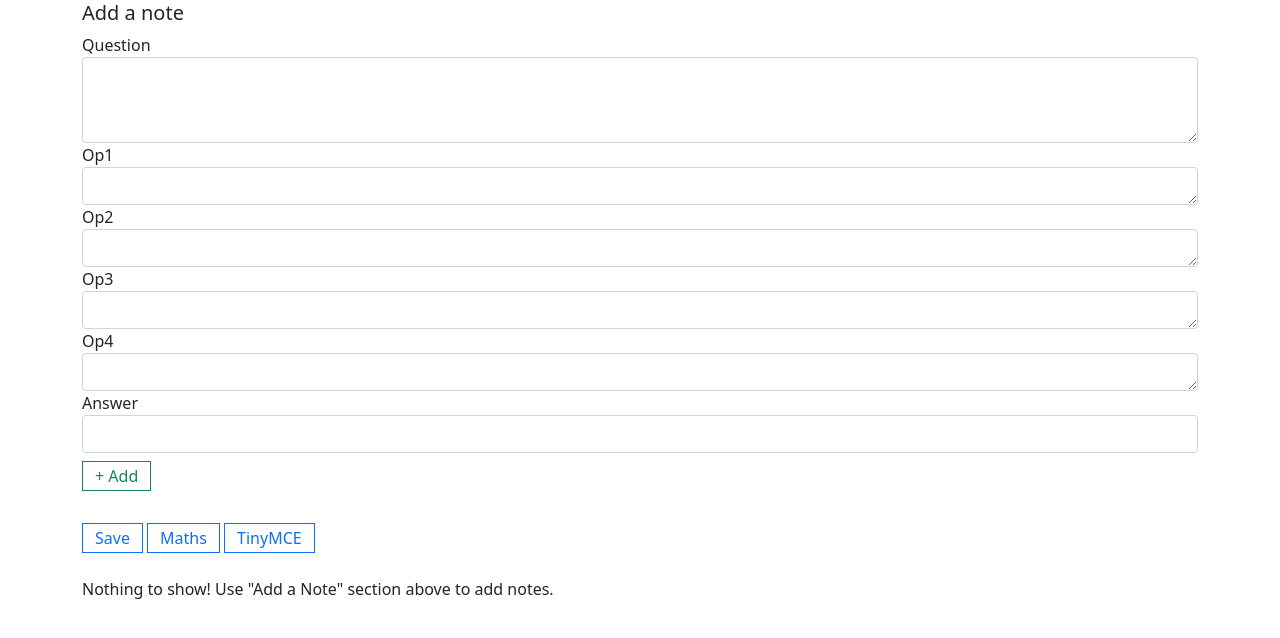
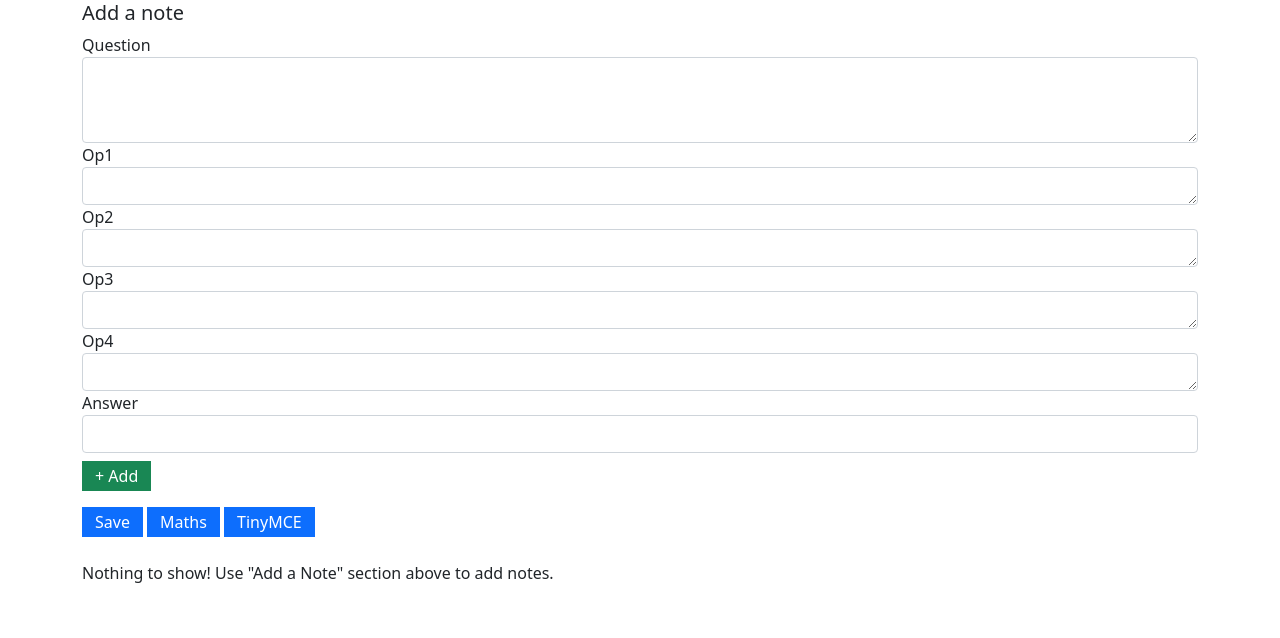
Before and after one commit to saikrishna7004/examsite, a Django app: template templates/create.html in a window 1280 px wide. Shown: the part 15-653 px from the top of the page. Run offline with Django 3.2, Linux system fonts and the light colour scheme; the template is opened without the code that fills it, so the values that code supplies are empty; some libraries are stand-ins or nearby versions.

Commit message:
Add files via upload

```diff
--- a/templates/create.html
+++ b/templates/create.html
@@ -11,7 +11,7 @@
 </head>
 <body>
 
-	<div class="container my-3" style="max-height: 65vh; overflow: scroll;">
+	<div class="container mt-3">
 		<h5 class="card-title">Add a note</h5>
         <div class="form-group">
         	<label for="ques">Question</label>
@@ -37,20 +37,20 @@
         	<label for="ans">Answer</label>
 			<input type="number" class="form-control" id="ans">
         </div>
-        <button class="btn btn-outline-success shadow-none my-2" id="addBtn">+ Add</button>
+        <button class="btn btn-success shadow-none my-2" id="addBtn">+ Add</button>
 	</div>
 	<div class="container">
-		<button class="btn btn-outline-primary shadow-none my-2" onclick="save()">Save</button>
-		<button class="btn btn-outline-primary shadow-none my-2" onclick="$('#mathpop').show();">Maths</button>
-		<button class="btn btn-outline-primary shadow-none my-2" onclick="$('#tinypop').show();">TinyMCE</button>
+		<button class="btn btn-primary shadow-none my-2" onclick="save()">Save</button>
+		<button class="btn btn-primary shadow-none my-2" onclick="$('#mathpop').show();">Maths</button>
+		<button class="btn btn-primary shadow-none my-2" onclick="$('#tinypop').show();">TinyMCE</button>
 	</div>
 	<div id="preview" class="container my-3" style="max-height: 45vh; overflow: scroll;">
 
 	</div>
 	<div class="pop" id="mathpop">
 		<div class="p-2 innerwhite">
-			<button class="btn btn-outline-primary shadow-none my-2" onclick="$('#mathpop').hide();">Close</button>
-			<button class="btn btn-outline-primary shadow-none my-2" onclick="copyToClipboard('\\\\('+formula.value.replaceAll('\\','\\\\'))+'\\\\)'">Copy</button>
+			<button class="btn btn-primary shadow-none my-2" onclick="$('#mathpop').hide();">Close</button>
+			<button class="btn btn-primary shadow-none my-2" onclick="copyToClipboard('\\\\('+formula.value.replaceAll('\\','\\\\'))+'\\\\)'">Copy</button>
 			<math-field id="formula" virtual-keyboard-mode=manual>
 				x=\frac{-b\pm \sqrt{b^2-4ac}}{2a}
 			</math-field><br><br>
@@ -59,8 +59,8 @@
 	</div>
 	<div class="pop" id="tinypop">
 		<div class="p-2 innerwhite">
-			<button class="btn btn-outline-primary shadow-none my-2" onclick="$('#tinypop').hide();">Close</button>
-			<button class="btn btn-outline-primary shadow-none my-2" onclick="copyToClipboard(tinyMCE.activeEditor.getContent({format : 'raw'}))">Copy</button>
+			<button class="btn btn-primary shadow-none my-2" onclick="$('#tinypop').hide();">Close</button>
+			<button class="btn btn-primary shadow-none my-2" onclick="copyToClipboard(tinyMCE.activeEditor.getContent({format : 'raw'}))">Copy</button>
 			<textarea id="tiny"></textarea>
 		</div>
 	</div>
@@ -90,7 +90,7 @@
 			position: relative;
 			overflow: scroll;
 		}
-		#preview:last-child hr {
+		.preques:last-child hr {
 			display: none;
 		}
 	</style>
@@ -160,15 +160,15 @@ function showNotes() {
 	}
 	let html = "";
 	notesObj.forEach(function(e, index) {
-		html += `
+		html += `<div class="preques">
 				Q ${index+1}: ${e.question}<br>
 				Op1: ${e.op1}<br>
 				Op2: ${e.op2}<br>
 				Op3: ${e.op3}<br>
 				Op4: ${e.op4}<br>
 				Answer: ${e.answer}<br>
-				<button id="${index}" onclick="deleteNote(this.id)" class="btn btn-outline-danger shadow-none my-1">Delete Note</button><hr>
-                `;
+				<button id="${index}" onclick="deleteNote(this.id)" class="btn btn-danger shadow-none my-1">Delete Note</button><hr>
+                </div>`;
 	});
 	let preview = document.getElementById("preview");
 	if (notesObj.length != 0) {
```
